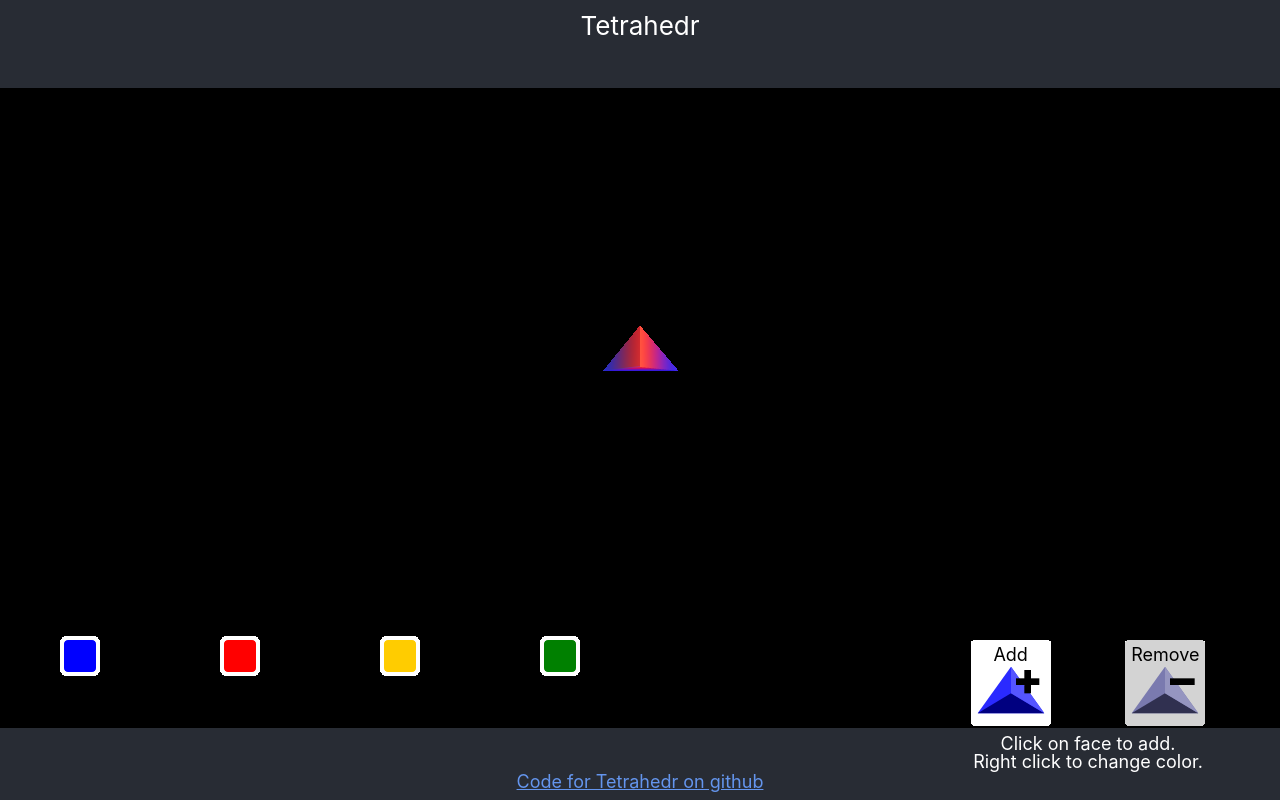
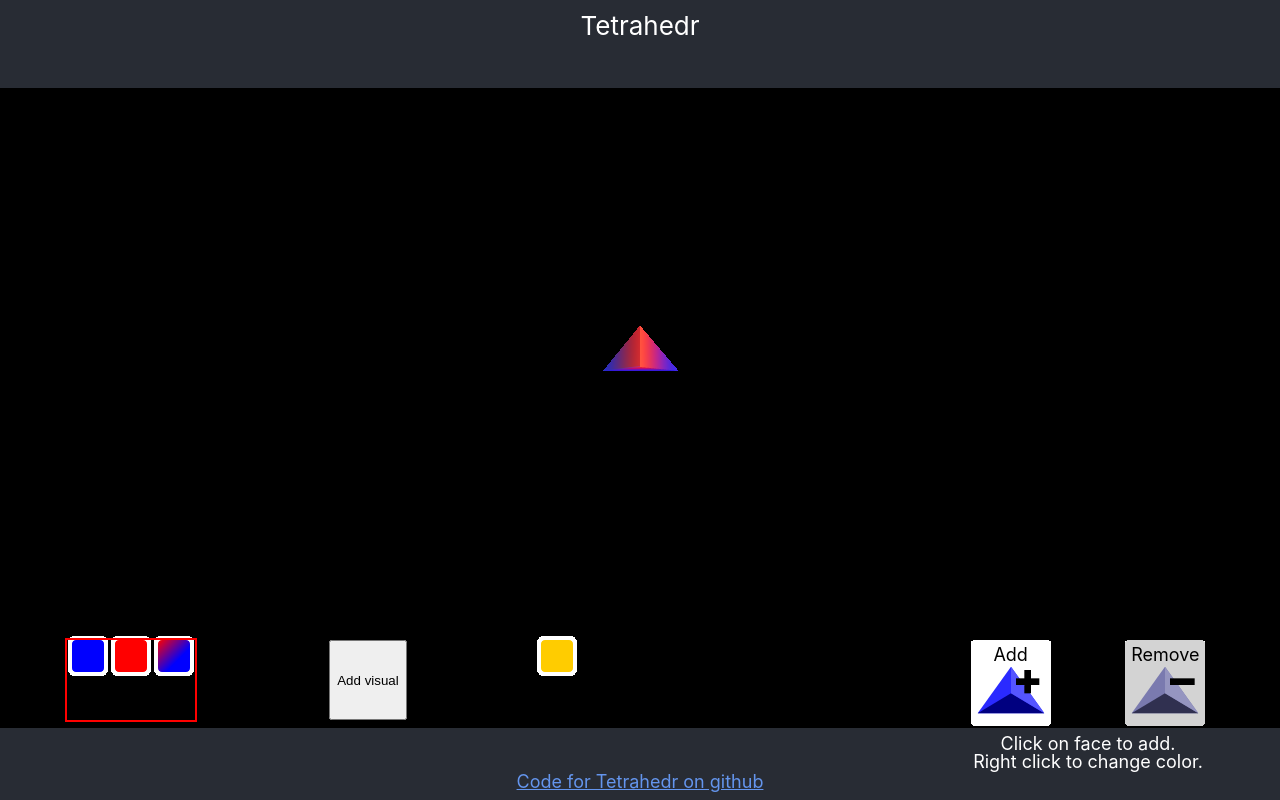
Before and after one commit to K8fractal/tetrahedr, a React (Create React App) app: page / in a window 1280 px wide. Built offline with nearby package versions, Linux system fonts and the light colour scheme.

Commit message:
multiple color palettes

```diff
--- a/src/App.css
+++ b/src/App.css
@@ -115,6 +115,24 @@ p {
   justify-content: space-around;
 }
 
+.visualSelector {
+  display: flex;
+  flex-direction: row;
+  justify-content: space-around;
+  width: 20%;
+  height: 10vmin;
+  outline: 2px red solid;
+  flex-wrap: wrap;
+}
+
+.preview {
+  overflow: hidden;
+  width: 4vmin;
+  height: 4vmin;
+  outline: 4px white solid;
+  border-radius: 4px;
+}
+
 .mobileHide {
   visibility: visible;
 }
--- a/src/Facet.tsx
+++ b/src/Facet.tsx
@@ -7,7 +7,7 @@ import React from "react";
 import { usePaletteStore } from "./paletteStore";
 
 interface FacetProps extends MeshProps {
-  visual?: FacetVisuals;
+  visualIndex: number;
   paletteSelection?: number;
   facetKey: string;
 }
@@ -19,13 +19,13 @@ export enum FaceDescription {
   LeftSide = 1,
 }
 
-export enum FacetVisuals {
-  TextureTest,
-  TextureEdgeHighlight,
-  TexturePurpleRed,
-  // ColorBlack,
-  TextureUV,
-}
+// export enum FacetVisuals {
+//   TextureTest,
+//   TextureEdgeHighlight,
+//   TexturePurpleRed,
+//   // ColorBlack,
+//   TextureUV,
+// }
 // All facetVisuals list
 
 /*interface VisualDetails {
@@ -34,19 +34,19 @@ export enum FacetVisuals {
   color: Color;
 }*/
 
-export function nextVisual(visual?: FacetVisuals): FacetVisuals | undefined {
-  console.log(`Swapping visual from ${visual}`);
-  switch (visual) {
-    case FacetVisuals.TextureTest:
-      return FacetVisuals.TexturePurpleRed;
-    case FacetVisuals.TexturePurpleRed:
-      return FacetVisuals.TextureEdgeHighlight;
-    case FacetVisuals.TextureUV: //Skipped for now
-      return FacetVisuals.TextureEdgeHighlight;
-    case FacetVisuals.TextureEdgeHighlight:
-      return FacetVisuals.TextureTest;
-  }
-}
+// export function nextVisual(visual?: FacetVisuals): FacetVisuals | undefined {
+//   console.log(`Swapping visual from ${visual}`);
+//   switch (visual) {
+//     case FacetVisuals.TextureTest:
+//       return FacetVisuals.TexturePurpleRed;
+//     case FacetVisuals.TexturePurpleRed:
+//       return FacetVisuals.TextureEdgeHighlight;
+//     case FacetVisuals.TextureUV: //Skipped for now
+//       return FacetVisuals.TextureEdgeHighlight;
+//     case FacetVisuals.TextureEdgeHighlight:
+//       return FacetVisuals.TextureTest;
+//   }
+// }
 
 /*function getVisualDetails(key: FacetVisuals): VisualDetails {
   // prettier-ignore
@@ -154,7 +154,7 @@ const Facet = (props: FacetProps) => {
     (state) => [state.getVisual, state.palette, state.highlightColor],
     shallow
   );
-  const TextureMap = new CanvasTexture(getVisual(0)());
+  const TextureMap = new CanvasTexture(getVisual(props.visualIndex)());
 
   const [selectedFace, setSelectedFace] = useState<undefined | number>(
     undefined
--- a/src/PaletteSelector.tsx
+++ b/src/PaletteSelector.tsx
@@ -3,35 +3,40 @@ import { ColorSelect } from "./ColorSelect";
 import { usePaletteStore } from "./paletteStore";
 
 export const PaletteSelector = () => {
-  const [getVisual, palette, highlightColor, makeColorSetter] = usePaletteStore(
+  const [getVisual, palette, highlightColor, makeColorSetter, addVisual] =
+    usePaletteStore(
       (state) => [
         state.getVisual,
         state.palette,
         state.highlightColor,
         state.makeColorSetter,
+        state.addVisual,
       ],
       shallow
     );
 
   return (
     <div className="paletteBar">
+      {palette.map((visual, index) => (
+        <div className="visualSelector" key={`paletteItem${index}`}>
           <ColorSelect
-        colorEffect={makeColorSetter("MAIN", 0)}
-        initialColor="blue"
+            colorEffect={makeColorSetter("MAIN", index)}
+            initialColor={visual.mainColor}
           />
           <ColorSelect
-        colorEffect={makeColorSetter("ACCENT", 0)}
-        initialColor="red"
+            colorEffect={makeColorSetter("ACCENT", index)}
+            initialColor={visual.accentColor}
           />
+          <div className="preview">
+            {<img src={getVisual(index)().toDataURL()} />}
+          </div>
+        </div>
+      ))}
+      <button onClick={() => addVisual()}>Add visual</button>
       <ColorSelect
         colorEffect={makeColorSetter("HIGHLIGHT")}
-        initialColor="#ffcc00"
+        initialColor={highlightColor}
       />
-      <ColorSelect
-        colorEffect={makeColorSetter("HIGHLIGHT")}
-        initialColor="green"
-      />
-      {/* <img src={getVisual(0)().toDataURL()} /> */}
     </div>
   );
 };
--- a/src/facetStructure.tsx
+++ b/src/facetStructure.tsx
@@ -1,21 +1,21 @@
 import { ThreeEvent } from "@react-three/fiber";
 import { Quaternion, Vector3 } from "three";
-import Facet, { FaceDescription, FacetVisuals, nextVisual } from "./Facet";
+import Facet, { FaceDescription } from "./Facet";
 import { useModeStore } from "./modeStore";
+import { usePaletteStore } from "./paletteStore";
 import { useStructureStore } from "./structureStore";
 
 export interface FacetData {
   key: string;
   quaternion: Quaternion;
   position: Vector3;
-  visual?: FacetVisuals;
+  visualIndex: number; //index into palette
 }
 
 export function adjacentCubePosition(startingFacet: FacetData): Vector3 {
   const newPosition = new Vector3(1, 0, 0)
     .applyQuaternion(startingFacet.quaternion)
     .add(startingFacet.position);
-  //console.log(newPosition);
   return newPosition;
 }
 
@@ -27,7 +27,7 @@ export function adjacentFacet(
     key: startingFacet.key,
     position: startingFacet.position.clone(),
     quaternion: startingFacet.quaternion.clone(),
-    visual: startingFacet.visual,
+    visualIndex: startingFacet.visualIndex,
   };
   const SQRT1_2 = Math.SQRT1_2;
 
@@ -68,12 +68,15 @@ const baseFacet: FacetData = {
     0.009999000149975004,
     0.009999000149975004
   ),
-  visual: FacetVisuals.TexturePurpleRed,
+  visualIndex: 0,
 };
 // eslint-disable-next-line @typescript-eslint/no-unused-vars
 export const FacetStructure = (props: Record<string, never>) => {
   const facets = useStructureStore((state) => state.structure);
   const setFacets = useStructureStore((state) => state.setStructure);
+  const paintFacet = useStructureStore((state) => state.paintFacet);
+  const nextVisual = usePaletteStore((state) => state.nextPaletteIndex);
+
   if (facets.length == 0) {
     setFacets([baseFacet]);
   }
@@ -114,17 +117,22 @@ export const FacetStructure = (props: Record<string, never>) => {
           )}
           onContextMenu={(event) => {
             event.stopPropagation();
-            current.visual = nextVisual(current.visual);
-            setFacets([...facets]); //update the state
-            // console.log(
-            //   `right click on ${current.key} face ${event.faceIndex}. visual is now ${current.visual}`
-            // );
+            paintFacet(index, nextVisual(current.visualIndex));
+            console.log(nextVisual(current.visualIndex));
           }}
+          // onContextMenu={(event) => {
+          //   event.stopPropagation();
+          //   current.visual = nextVisual(current.visual);
+          //   setFacets([...facets]); //update the state
+          //   // console.log(
+          //   //   `right click on ${current.key} face ${event.faceIndex}. visual is now ${current.visual}`
+          //   // );
+          // }}
           position={current.position}
           quaternion={current.quaternion}
           key={current.key ?? `facet${index}`}
           facetKey={current.key ?? `facet${index}`}
-          visual={current.visual ?? FacetVisuals.TextureUV}
+          visualIndex={current.visualIndex ?? 0}
         />
       ))}
     </group>
--- a/src/paletteStore.ts
+++ b/src/paletteStore.ts
@@ -15,16 +15,14 @@ interface PaletteState {
   palette: Visual[];
   highlightColor: Color;
   getVisual: (index: number) => () => HTMLCanvasElement;
-  //changeVisualMainColor: (index: number, mainColor: Color) => void;
   makeColorSetter: (
     purpose: colorPurpose,
     index?: number
   ) => (color: string) => void;
-  //   addVisual: (/*patternKey,*/ mainColor: Color, accentColor: Color) => void;
+  addVisual: () => void;
+  nextPaletteIndex: (paletteIndex: number) => number;
   //   resetPalette: () => void;
-  //   setHighlightColor: (highlight: Color) => void;
 }
-//const getLinearVisual = curriedLinearPattern("#ffcc00")("blue")("red");
 
 export const usePaletteStore = create<PaletteState>()((set, get) => ({
   highlightColor: "#ffcc00",
@@ -37,18 +35,6 @@ export const usePaletteStore = create<PaletteState>()((set, get) => ({
       visual.accentColor
     );
   },
-  //   changeVisualMainColor: (index: number, newColor: Color) =>
-  //     set((state) => ({
-  //       palette: replaceInImmutableArray(
-  //         {
-  //           pattern: state.palette[index].pattern,
-  //           mainColor: newColor,
-  //           accentColor: state.palette[index].accentColor,
-  //         },
-  //         index,
-  //         state.palette
-  //       ),
-  //     })),
   makeColorSetter: (
     purpose: colorPurpose,
     index?: number
@@ -94,6 +80,16 @@ export const usePaletteStore = create<PaletteState>()((set, get) => ({
         };
     }
   },
+  addVisual: () => {
+    const lastIndex = get().palette.length - 1;
+    const newVisual = {
+      pattern: get().palette[lastIndex].pattern,
+      mainColor: get().palette[lastIndex].accentColor,
+      accentColor: get().palette[lastIndex].mainColor,
+    };
+    set((state) => ({ palette: [...state.palette, newVisual] }));
+  },
+  nextPaletteIndex: (paletteIndex) => (paletteIndex + 1) % get().palette.length,
 }));
 
 function replaceInImmutableArray<T>(
--- a/src/structureStore.ts
+++ b/src/structureStore.ts
@@ -6,7 +6,7 @@ interface StructureState {
   setStructure: (newStructure: FacetData[]) => void;
   addFacet: (newFacet: FacetData) => void;
   removeFacet: (index: number) => void;
-  // paintFacet FUTURE DEV
+  paintFacet: (index: number, paint: number) => void;
 }
 
 export const useStructureStore = create<StructureState>()((set) => ({
@@ -26,4 +26,13 @@ export const useStructureStore = create<StructureState>()((set) => ({
       ],
     }));
   },
+  paintFacet: (index: number, paint: number) => {
+    set((state) => ({
+      structure: [
+        ...state.structure.slice(0, index),
+        { ...state.structure[index], visualIndex: paint },
+        ...state.structure.slice(index + 1),
+      ],
+    }));
+  },
 }));
```
Also changed, not shown: 1 other file (tests, documents, lock files or other folders). Lines whose indentation alone changed are shown as unchanged.
